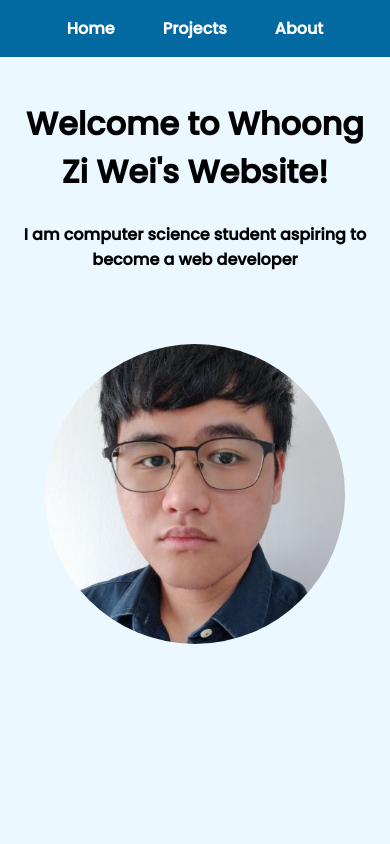
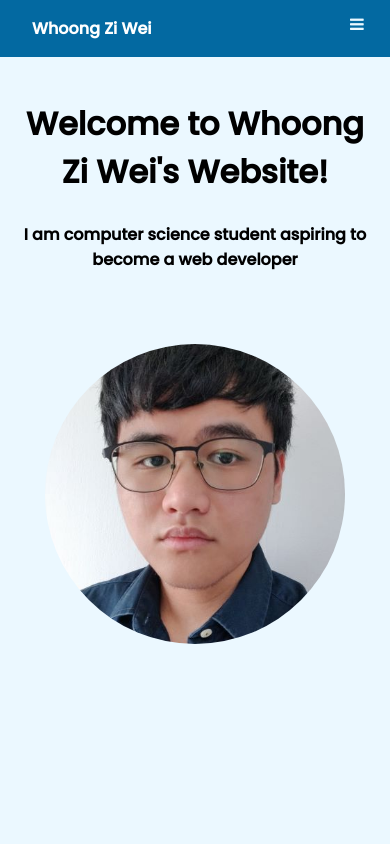
Before and after one commit to ziwei531/website-portfolio, a SvelteKit app: page / in a window 390 px wide. Shown: the top 844 px of the page. Built offline with nearby package versions, Linux system fonts and the light colour scheme.

Commit message:
enhance navbar

```diff
--- a/src/routes/+layout.svelte
+++ b/src/routes/+layout.svelte
@@ -1,12 +1,57 @@
 <script>
+	import { onMount } from "svelte";
+	import { writable } from "svelte/store";
+
+	const isMobile = writable(false);
+
+	onMount(() => {
+		// set the initial value of isMobile based on the screen width
+		const handleResize = () => {
+			isMobile.set(window.innerWidth < 768);
+		};
+
+		handleResize();
+
+		window.addEventListener("resize", handleResize);
+
+		return () => {
+			window.removeEventListener("resize", handleResize);
+		};
+	});
+
 	const now = new Date();
 	const year = now.getFullYear();
+
+	let toggle = false; // false = closed, true = open
+	function handleToggle() {
+		toggle = !toggle;
+	}
 </script>
 
+<!--Hamburger menu import-->
+<link
+	rel="stylesheet"
+	href="https://cdnjs.cloudflare.com/ajax/libs/font-awesome/4.7.0/css/font-awesome.min.css"
+/>
+
 <nav>
-	<a href="/">Home</a>
-	<a href="/projects">Projects</a>
-	<a href="/about">About</a>
+	<div class="logo">
+		<a href="/">Whoong Zi Wei</a>
+	</div>
+
+	{#if toggle && $isMobile}
+		<a href="/">Home</a>
+		<a href="/projects">Projects</a>
+		<a href="/about">About</a>
+	{/if}
+
+	{#if !$isMobile}
+		<a href="/">Home</a>
+		<a href="/projects">Projects</a>
+		<a href="/about">About</a>
+	{/if}
+	<!-- svelte-ignore a11y-click-events-have-key-events -->
+	<i on:click={handleToggle} class="menu-toggler fa fa-bars" />
 </nav>
 
 <slot />
@@ -36,6 +81,13 @@
 		padding: 0;
 	}
 
+	.menu-toggler {
+		display: none;
+		width: 1.5rem;
+		height: 1.5rem;
+		cursor: pointer;
+	}
+
 	nav {
 		display: flex;
 		justify-content: flex-end;
@@ -53,6 +105,10 @@
 		text-decoration: none;
 		cursor: pointer;
 		padding-right: 30px;
+	}
+
+	nav .logo {
+		margin-right: auto;
 	}
 
 	nav a:hover {
@@ -87,5 +143,25 @@
 			padding-right: 1rem;
 			padding-left: 1rem;
 		}
+		/*
+			nav .logo {
+				margin-right: 0;
+			}
+			this will make it centered
+		*/
+
+		nav {
+			flex-direction: column;
+			position: relative;
+			transition: height 0.3s ease-out;
+		}
+
+		.menu-toggler {
+			position: absolute;
+			top: 1rem;
+			right: 1rem;
+			display: block;
+			color: #ebf8ff;
+		}
 	}
 </style>
```
